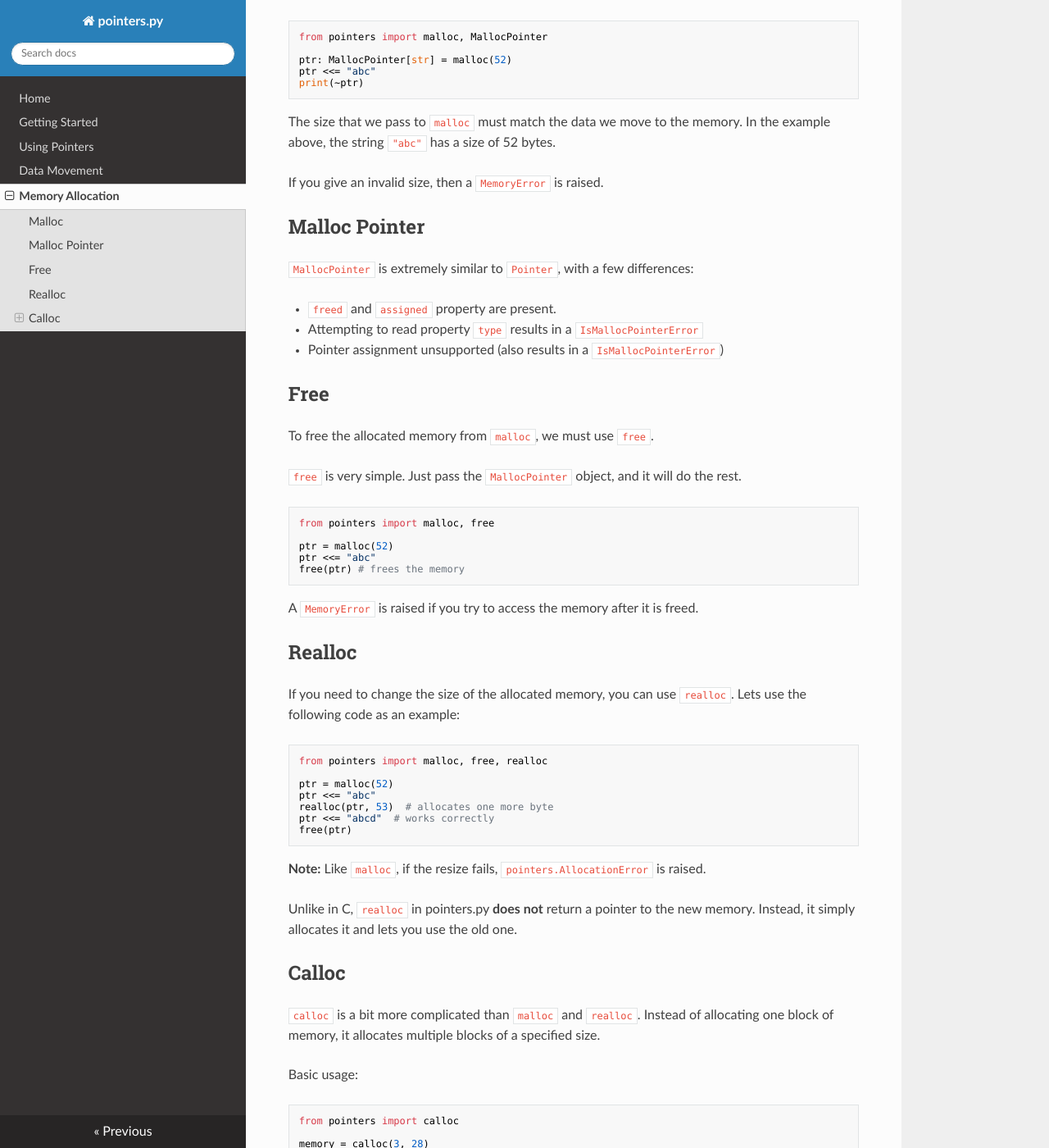
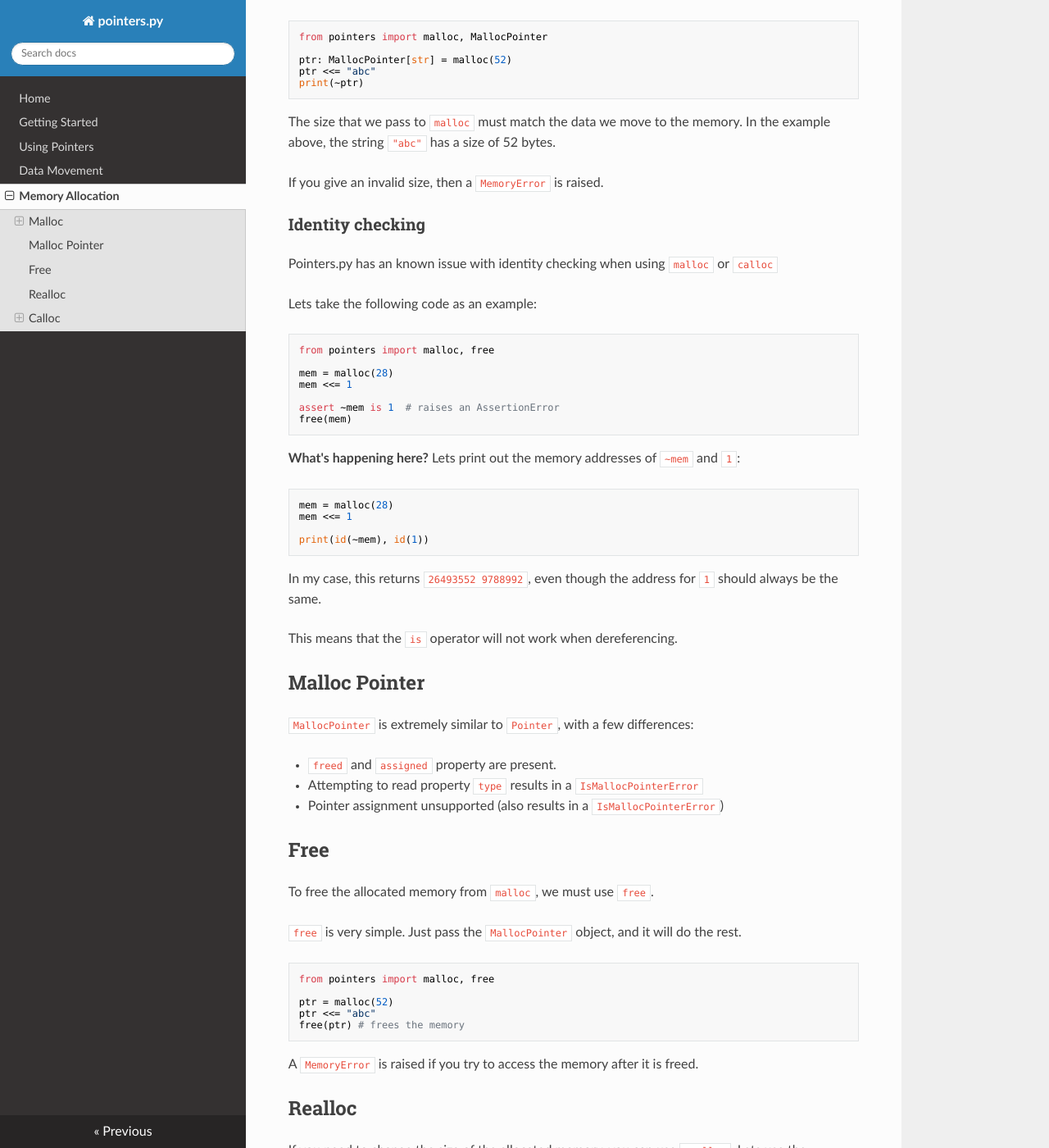
Before and after one commit to ZeroIntensity/pointers.py, an MkDocs documentation site: the page built from docs/allocation.md, in a window 1280 px wide and 1400 px high, scrolled down 518 px. Shown: the whole window at 82% size. Built offline with MkDocs 1.6.1, drawn with Linux system fonts in a browser that asks for light colours; nearby versions of some CDN libraries; some of the changed text lies outside the part shown.

Commit message:
stuff with calloc

````diff
--- a/docs/allocation.md
+++ b/docs/allocation.md
@@ -29,6 +29,35 @@
 The size that we pass to `malloc` must match the data we move to the memory. In the example above, the string `"abc"` has a size of 52 bytes.
 
 If you give an invalid size, then a `MemoryError` is raised.
+
+### Identity checking
+
+Pointers.py has an known issue with identity checking when using `malloc` or `calloc`
+
+Lets take the following code as an example:
+
+```py
+from pointers import malloc, free
+
+mem = malloc(28)
+mem <<= 1
+
+assert ~mem is 1  # raises an AssertionError
+free(mem)
+```
+
+**What's happening here?** Lets print out the memory addresses of `~mem` and `1`:
+
+```py
+mem = malloc(28)
+mem <<= 1
+
+print(id(~mem), id(1))
+```
+
+In my case, this returns `26493552 9788992`, even though the address for `1` should always be the same.
+
+This means that the `is` operator will not work when dereferencing.
 
 ## Malloc Pointer
 
@@ -76,12 +105,15 @@
 
 `calloc` is a bit more complicated than `malloc` and `realloc`. Instead of allocating one block of memory, it allocates multiple blocks of a specified size.
 
+It also sets the allocated memory to zero, so you can dereference it immediately.
+
 Basic usage:
 
 ```py
 from pointers import calloc
 
 memory = calloc(3, 28)
+print(~memory)  # 0
 memory <<= 5
 
 print(~memory)
--- a/setup.py
+++ b/setup.py
@@ -6,7 +6,7 @@
 if __name__ == "__main__":
     setup(
         name="pointers.py",
-        version="1.2.2",
+        version="1.2.3",
         author="ZeroIntensity",
         author_email="<zintensitydev@gmail.com>",
         description="Bringing the hell of pointers to Python.",
````
Also changed, not shown: 2 other files.
